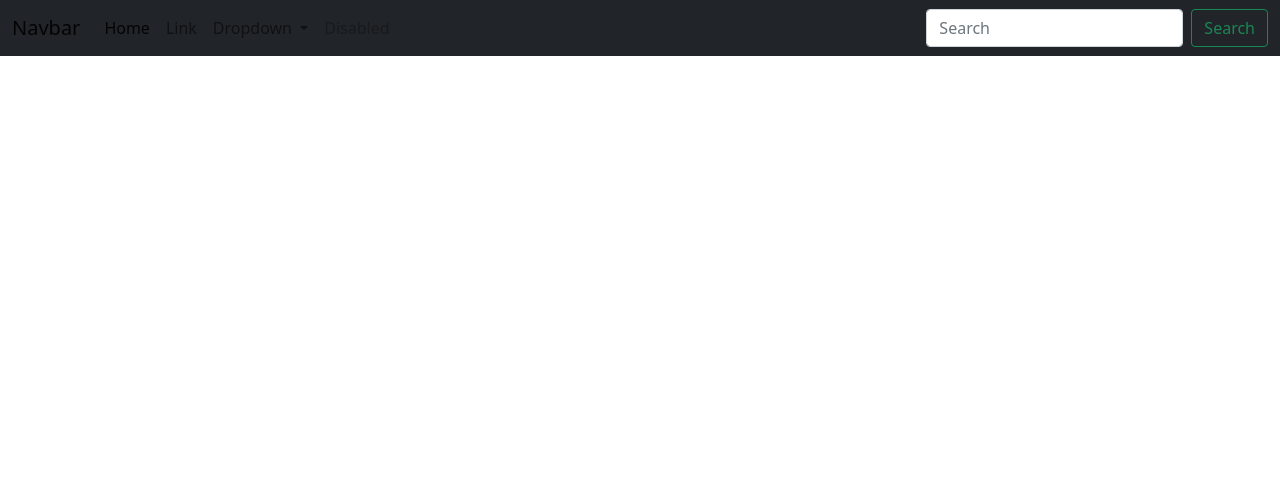
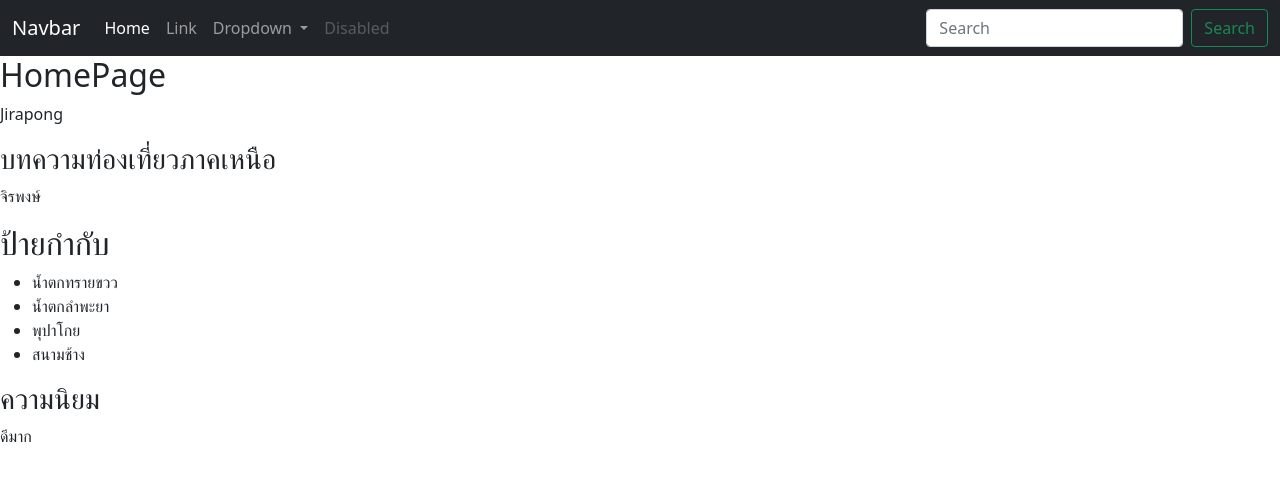
Before and after one commit to bitotassuya/BasicDjango, a Django app: page /home/ in a window 1280 px wide. Shown: the top 481 px of the page. Run offline with Django 4.2, Linux system fonts and the light colour scheme.

Commit message:
blcok containner

```diff
--- a/Project1/Templates/index.html
+++ b/Project1/Templates/index.html
@@ -1,8 +1,10 @@
 <!-- extends layoutfile-->
 {% extends 'layout.html'%}
-<!--
+{% block FirstContent %}
 
-    <h2>HomePage</h2>
+
+
+<h2>HomePage</h2>
 <p>Jirapong</p>
 <h3>{{name}}</h3>
 <p>{{Author}}</p>
@@ -25,4 +27,4 @@
 {% endif %}
 
 
--->
+{% endblock %}
--- a/Project1/Templates/layout.html
+++ b/Project1/Templates/layout.html
@@ -17,7 +17,7 @@
 </head>
 
 <body>
-    <nav class="navbar navbar-expand-lg navbar-light bg-dark">
+    <nav class="navbar navbar-expand-lg navbar-dark bg-dark">
         <div class="container-fluid">
             <a class="navbar-brand" href="#">Navbar</a>
             <button class="navbar-toggler" type="button" data-bs-toggle="collapse"
@@ -58,6 +58,12 @@
             </div>
         </div>
     </nav>
+    <div class="=container">
+        {% block FirstContent %}
+
+        {% endblock %}
+
+    </div>
 
 </body>
 
```
